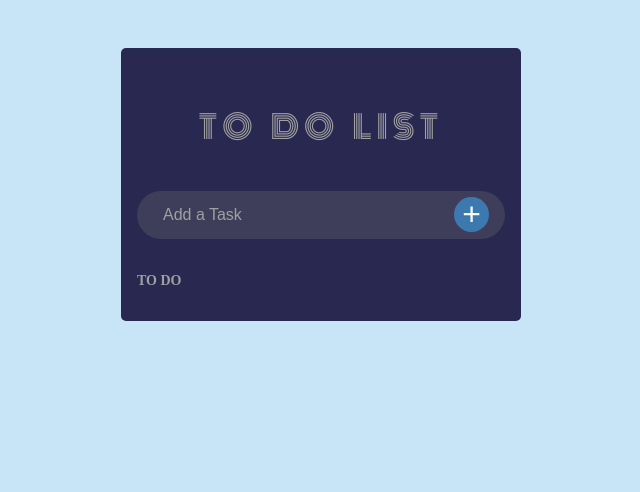
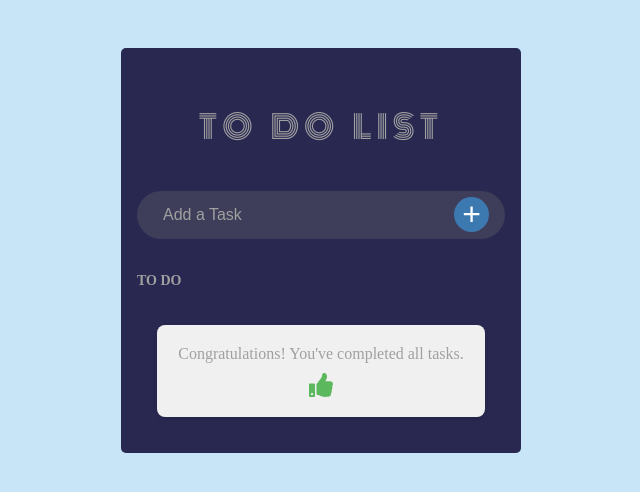
Before and after one commit to fatma-bouzouita/React_Todo_App, a React (Create React App) app: page / in a window 1280 px wide. Shown: the top 492 px of the page, without its empty margins (319-959 px from the left). Built offline with nearby package versions, Linux system fonts and the light colour scheme.

Commit message:
delete task

```diff
--- a/src/App.jsx
+++ b/src/App.jsx
@@ -2,15 +2,18 @@ import './index.css';
 import TaskInput from './components/TaskInput'
 import { useState } from "react";
 import TaskItem from './components/TaskItem';
+import { FaThumbsUp } from 'react-icons/fa';
 function App() {
   const [toDoList, setTodoList] = useState([]);
   const addTask = (taskName) => {
     const newTask = { taskName, checked: false };
     setTodoList([...toDoList, newTask])
   };
+  function deleteTask(deleteTaskName)
+  {setTodoList(toDoList.filter(task  => task.taskName!== deleteTaskName))}
   console.log(toDoList);
   return (
-    <>
+
     <div className="container">
       <h1> To do List</h1>
       <TaskInput addTask={addTask} />
@@ -18,14 +21,22 @@ function App() {
         <span> To DO  </span>
         <ul className="list-items">
           {toDoList.map((task, key) => (
-              <TaskItem task={task} key={key} />
+            <TaskItem task={task} key={key}  deleteTask={deleteTask}/>
           ))}
         </ul>
+        <div>
+          {toDoList.length === 0 ?
+            (<div className="notify">
+              <p>  Congratulations! You've completed all tasks. </p>
+              <FaThumbsUp className="icon" />
+            </div>
+            ) : null}
+
         </div>
       </div>
-    </>
+    </div>
 
   );
-}
+};
 
 export default App;
--- a/src/components/TaskItem.jsx
+++ b/src/components/TaskItem.jsx
@@ -1,7 +1,7 @@
 import React from 'react'
 import {MdDeleteSweep} from 'react-icons/md'
 
-const TaskItem = ({ task }) => {
+const TaskItem = ({ task,deleteTask }) => {
   return (
 <li className="items">
   <div className="checkbox-container">
@@ -9,7 +9,7 @@ const TaskItem = ({ task }) => {
   </div>
   <div className="items-text">
     <div>{task.taskName}</div>
-    <MdDeleteSweep className="delete-icon" />
+    <MdDeleteSweep className="delete-icon" onClick={() =>deleteTask(task.taskName)} />
   </div>
 </li>
 
--- a/src/index.css
+++ b/src/index.css
@@ -103,7 +103,6 @@ button:hover {
 }
 
 
-
 .items-text {
   display: flex;
   align-items: center;
@@ -118,6 +117,32 @@ button:hover {
 .notify {
   text-align: center;
   color: rgb(161, 160, 160);
+  display: flex;
+  flex-direction: column;
+  align-items: center;
+  padding: 20px;
+  background-color: #f0f0f0;
+  border-radius: 8px;
+  box-shadow: 0 2px 4px rgba(0, 0, 0, 0.1);
+  margin: 20px;
+  animation: fadeIn 0.5s ease-in-out; /* You can create a fadeIn animation */
+}
+
+.icon {
+  margin-top: 10px;
+  font-size: 24px;
+  color: #5cb85c; /* You can adjust the color of the icon */
+}
+
+@keyframes fadeIn {
+  from {
+    opacity: 0;
+    transform: translateY(-10px);
+  }
+  to {
+    opacity: 1;
+    transform: translateY(0);
+  }
 }
 
 .delete-icon {
@@ -130,6 +155,6 @@ button:hover {
   display: block;
 }
 .delete-icon:hover {
-  background: #3d79b1;
+  background: #b1453d;
   transition: 0.3s;
 }
```
Lines whose indentation alone changed are shown as unchanged.
